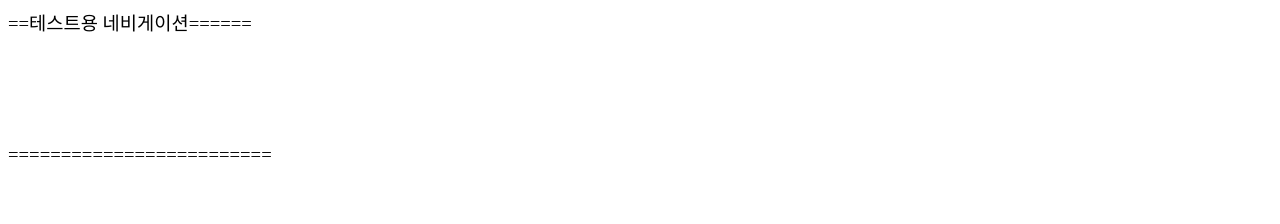
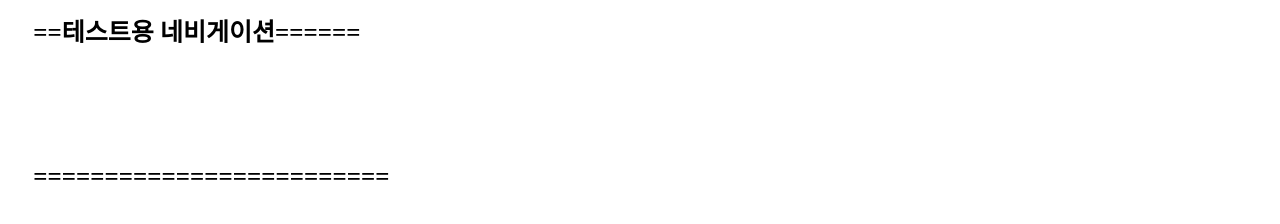
Before and after one commit to ondal1997/coj-fe, a React app: page /oj/problemsForm in a window 1280 px wide. Shown: the top 224 px of the page. Built offline with nearby package versions, Linux system fonts and the light colour scheme.

Commit message:
[수정] 중복 css 처리

```diff
--- a/src/SolutionForm/reset.css
+++ b/src/SolutionForm/reset.css
@@ -3,8 +3,10 @@ div {
 }
 
 h3 {
-  font-size: 'larger' !important;
-  font-weight: normal !important;
+  font-size: 25px !important;
+  font-weight: 600 !important;
+  margin: 1% 2% !important;
+  line-height: 1.6em !important;
 }
 
 legend {
```
